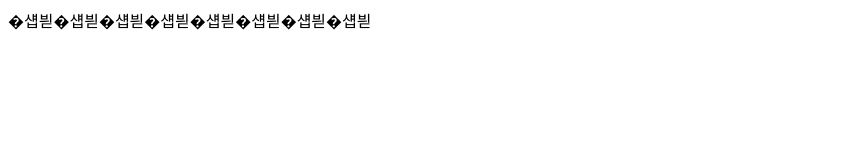
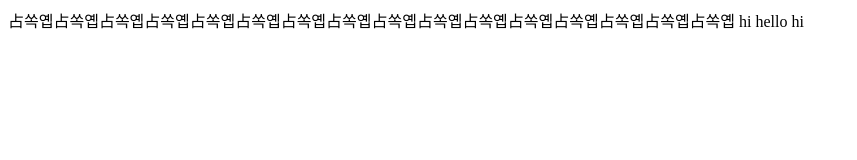
Before and after one commit to mulcam1501/DynamicWeb, a plain HTML site: page WebContent/NewFile.html in a window 1280 px wide. Shown: the whole page, without its empty margins (0-857 px from the left). Drawn offline with Linux system fonts and the light colour scheme.

Commit message:
hi hello hi commit

```diff
--- a/WebContent/NewFile.html
+++ b/WebContent/NewFile.html
@@ -5,6 +5,7 @@
 <title>Insert title here</title>
 </head>
 <body>
-하하하하하하하하하하하하하하하하
+��������������������������������
+hi hello hi
 </body>
 </html>
```
